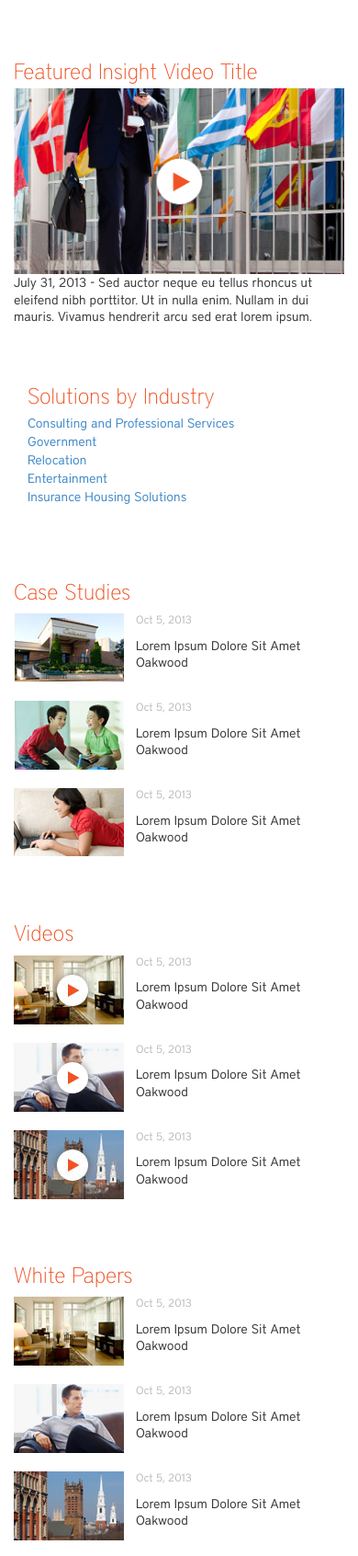
After one commit to Melanie27/OWW-NEW2, a PHP site: page /industry-insights.php in a window 390 px wide. The commit adds this page. Shown: the part 266-1958 px from the top of the page at 92% size. Run offline with PHP 8.4, Linux system fonts and the light colour scheme.

Commit message:
Industry insights desktop

```diff
--- a/_/components/js/_myscript.js
+++ b/_/components/js/_myscript.js
@@ -112,6 +112,7 @@ $("#global-reach a:contains('Global Services')").parent().addClass('active');
 $("#united-states-canada a:contains('Global Services')").parent().addClass('active');
 $("#business-solutions a:contains('Business Solutions')").parent().addClass('active');
 $("#government a:contains('Business Solutions')").parent().addClass('active');
+$("#industry-insights a:contains('Business Solutions')").parent().addClass('active');
 $("#vision-leadership a:contains('Vision and Leadership')").parent().addClass('active');
 $("#executive-leadership a:contains('Vision and Leadership')").parent().addClass('active');
 $("#industry-affiliations a:contains('Vision and Leadership')").parent().addClass('active');
--- /dev/null
+++ b/_/components/php/insights-overview.php
@@ -0,0 +1,24 @@
+					<section class="three overview" id="overview">
+								<div class="row over2">
+									<section class="col-lg-12 col-md-12">
+										<div class="row overview-top">
+											<section class="col-lg-8 col-md-8 col-sm-12 col-xs-12 no-padding" >
+												<h1>Featured Insight Video Title</h1>
+												<img src="images/government/industry-insights/video-industry-insights.jpg" alt="video-industry-insights" class="img-responsive" />
+												<p>July 31, 2013 - Sed auctor neque eu tellus rhoncus ut eleifend nibh porttitor. Ut in nulla enim. Nullam in dui mauris. Vivamus hendrerit arcu sed erat lorem ipsum.</p>
+																																			</section><!--end two thirds-->
+											<section class="col-lg-4 col-md-4 col-sm-6">
+												<h1>Solutions by Industry</h1>
+													<ul class="solutions-industry">
+														<li><a href="#">Consulting and Professional Services</a></li>
+														<li><a href="government.php">Government</a></li>
+														<li><a href="relocation.php">Relocation</a></li>
+														<li><a href="entertainment.php">Entertainment</a></li>
+														<li><a href="insurance-housing-solutions.php">Insurance Housing Solutions</a></li>
+													</ul>
+
+											</section><!--end solutions by industry us-->
+										</div><!--end nested row-->
+									</section>
+								</div><!--row-->
+							</section><!--three overview-->
--- a/industry-affiliations.php
+++ b/industry-affiliations.php
@@ -79,7 +79,7 @@
 
   				<div class="content row">
 					<div class="col-lg-12">
-						<section class="six hidden-sm">
+						<section class="six hidden-sm hidden-xs">
 						</section>
 					</div>
 				</div><!--content 6-->
--- /dev/null
+++ b/industry-insights.php
@@ -0,0 +1,158 @@
+<!DOCTYPE html>
+<html lang="en">
+  <head>
+    <title>OWW Project</title>
+    <meta name="viewport" content="width=device-width, initial-scale=1.0">
+    <meta http-equiv="X-UA-Compatible" content="IE=edge">
+
+    <!-- Bootstrap -->
+    <link href="_/css/bootstrap.css" rel="stylesheet" media="screen">
+     <link href="_/css/mystyles_govt.css" rel="stylesheet" media="screen">
+
+     <!--<link href="_/css/bootstrap-responsive.min.css" rel="stylesheet" media="screen">-->
+
+  <!-- HTML5 Shim and Respond.js IE8 support of HTML5 elements and media queries -->
+    <!-- WARNING: Respond.js doesn't work if you view the page via file:// -->
+    <!--[if lt IE 9]>
+      <script src="https://oss.maxcdn.com/libs/html5shiv/3.7.0/html5shiv.js"></script>
+      <script src="https://oss.maxcdn.com/libs/respond.js/1.3.0/respond.min.js"></script>
+    <![endif]-->
+
+
+
+  </head>
+  <body id="industry-insights">
+  <div class="container-full">
+
+  		<section class="container landing">
+		  	<?php include "_/components/php/header.php"; ?>
+		  	<section class="two">
+				<div class="row heading">
+					<section class="col-lg-12">
+						<div class="container">
+							<h1>Industry Insights: Government</h1>
+						</div>
+					</section>
+				</div><!--heading-->
+				<?php include "_/components/php/hero-government.php"; ?>
+		  	</section> <!--two-->
+
+
+
+			<hr>
+
+			<div class="container">
+				<?php include "_/components/php/insights-overview.php"; ?>
+			</div><!--end container-->
+
+
+
+				<div class="row">
+					<div class="col-lg-12 col-md-12">
+						<section class="four hidden-sm hidden-xs">
+						</section><!--content 4-->
+					</div><!-col-->
+				</div><!--row-->
+
+
+
+			<div class="container">
+				<section class="row">
+					<div class="col-lg-12 col-md-12">
+						<section class="five">
+
+								<div class="row">
+									<section class="col-lg-4 col-md-4 col-sm-6 col-xs-12">
+										<h1>Case Studies</h1>
+										<ul class="news-thumbnails">
+											<li class="clearfix">
+												<img src="images/government/industry-insights/case-studies-tb-01.jpg" alt="latest-news-tb-01" class="pull-left">
+												<p class="date">Oct 5, 2013</p>
+												<p class="headline">Lorem Ipsum Dolore Sit Amet Oakwood</p>
+											</li>
+											<li class="clearfix">
+												<img src="images/government/industry-insights/case-studies-tb-02.jpg" alt="latest-news-tb-01" class="pull-left">
+												<p class="date">Oct 5, 2013</p>
+												<p class="headline">Lorem Ipsum Dolore Sit Amet Oakwood</p>
+											</li>
+											<li class="clearfix">
+												<img src="images/government/industry-insights/case-studies-tb-03.jpg" alt="latest-news-tb-01" class="pull-left">
+												<p class="date">Oct 5, 2013</p>
+												<p class="headline">Lorem Ipsum Dolore Sit Amet Oakwood</p>
+											</li>
+										</ul>
+									</section>
+
+									<section class="col-lg-4 col-md-4 col-sm-6 col-xs-12">
+										<h1>Videos</h1>
+										<ul class="news-thumbnails">
+											<li class="clearfix">
+												<img src="images/government/industry-insights/videos-tb-01.jpg" alt="latest-news-tb-01" class="pull-left">
+												<p class="date">Oct 5, 2013</p>
+												<p class="headline">Lorem Ipsum Dolore Sit Amet Oakwood</p>
+											</li>
+											<li class="clearfix">
+												<img src="images/government/industry-insights/videos-tb-02.jpg" alt="latest-news-tb-01" class="pull-left">
+												<p class="date">Oct 5, 2013</p>
+												<p class="headline">Lorem Ipsum Dolore Sit Amet Oakwood</p>
+											</li>
+											<li class="clearfix">
+												<img src="images/government/industry-insights/videos-tb-03.jpg" alt="latest-news-tb-01" class="pull-left">
+												<p class="date">Oct 5, 2013</p>
+												<p class="headline">Lorem Ipsum Dolore Sit Amet Oakwood</p>
+											</li>
+										</ul>
+									</section>
+
+									<section class="col-lg-4 col-md-4 col-sm-6 col-xs-12">
+										<h1>White Papers</h1>
+											<ul class="news-thumbnails">
+												<li class="clearfix">
+													<img src="images/news/latest-news-tb-01.jpg" alt="latest-news-tb-01" class="pull-left">
+													<p class="date">Oct 5, 2013</p>
+													<p class="headline">Lorem Ipsum Dolore Sit Amet Oakwood</p>
+												</li>
+												<li class="clearfix">
+													<img src="images/news/latest-news-tb-02.jpg" alt="latest-news-tb-01" class="pull-left">
+													<p class="date">Oct 5, 2013</p>
+													<p class="headline">Lorem Ipsum Dolore Sit Amet Oakwood</p>
+												</li>
+												<li class="clearfix">
+													<img src="images/news/latest-news-tb-03.jpg" alt="latest-news-tb-01" class="pull-left">
+													<p class="date">Oct 5, 2013</p>
+													<p class="headline">Lorem Ipsum Dolore Sit Amet Oakwood</p>
+												</li>
+											</ul>
+									</section>
+
+
+								</div>
+						</section><!--five-->
+					</div><!--columns-->
+				</section><!--row-->
+			</div><!--container-->
+
+
+
+
+				<div class="content row">
+					<div class="col-lg-12">
+						<section class="six hidden-sm">
+						</section>
+					</div>
+				</div><!--content 6-->
+
+
+
+
+				<?php include "_/components/php/footer.php"; ?>
+
+
+
+  	</section><!-- container -->
+
+  </div>
+  	<script src="_/js/bootstrap.js"></script>
+  	<script src="_/js/myscript.js"></script>
+  </body>
+</html>
```
Also changed, not shown: _/components/php/industry-affiliations.php (+9 -9 lines), _/components/php/industry-insights.php (+1 -1 lines), _/js/myscript.js, images/government/industry-insights/case-studies-tb-01.jpg (added), images/government/industry-insights/case-studies-tb-02.jpg (added), images/government/industry-insights/case-studies-tb-03.jpg (added), images/government/industry-insights/video-industry-insights.jpg (added), images/government/industry-insights/videos-tb-01.jpg (added), images/government/industry-insights/videos-tb-02.jpg (added), images/government/industry-insights/videos-tb-03.jpg (added).
